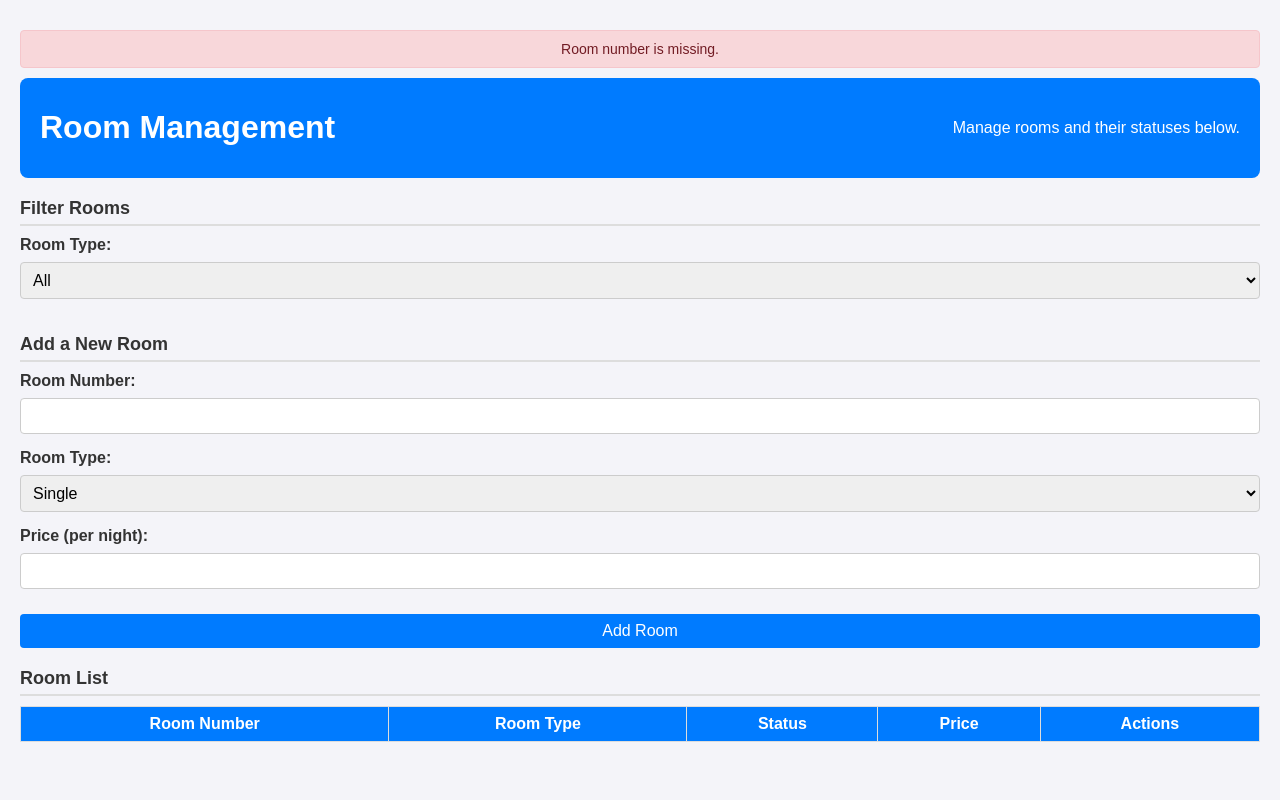
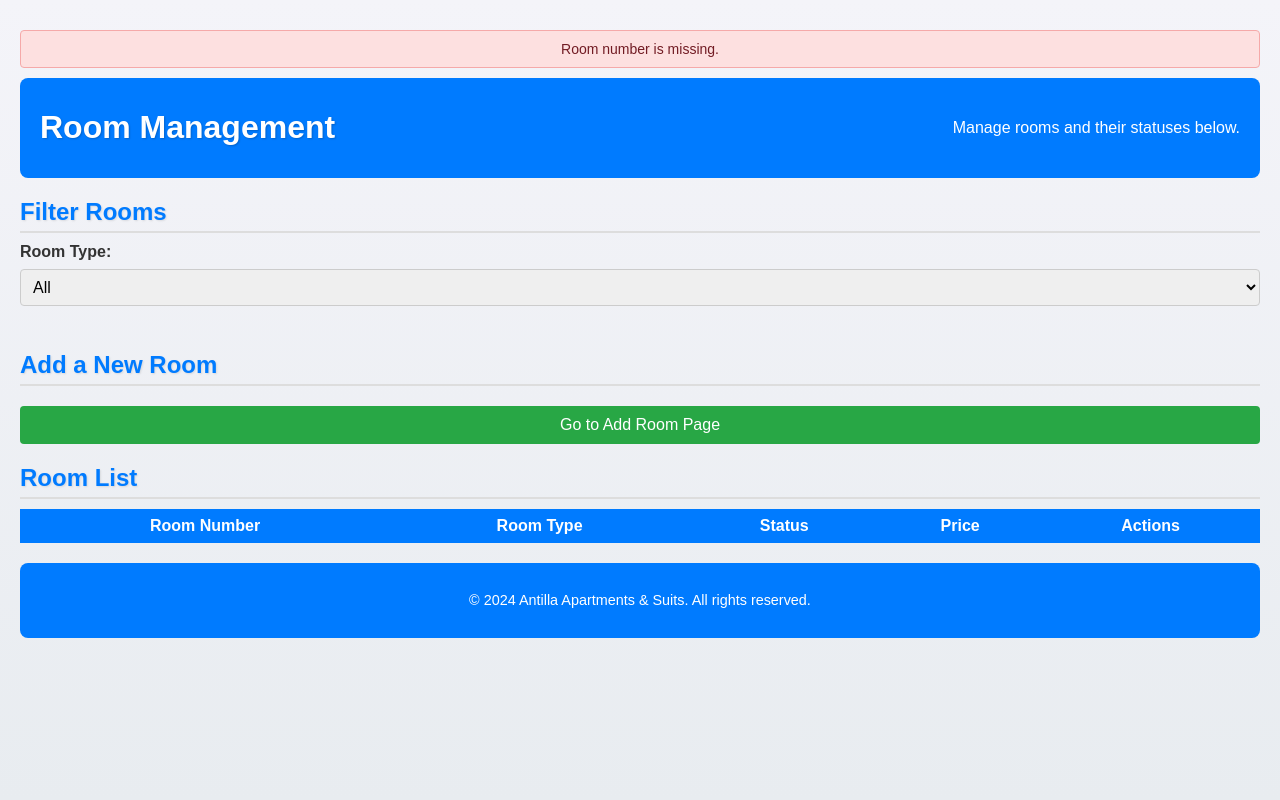
Before and after one commit to successdanesy/hotel2, a PHP site: the page made by room.php in a window 1280 px wide. Run offline with PHP 8.4, Linux system fonts and the light colour scheme; the visitor is signed in with stand-in values (Sample User, id 1); data that the repository does not hold is empty.

Commit message:
made a create room page and moved the form there for easier page usability, and updated styling and added a footer

```diff
--- a/room.css
+++ b/room.css
@@ -6,7 +6,7 @@
 body {
     font-family: Arial, sans-serif;
     margin: 0;
-    background-color: #f4f4f9;
+    background: linear-gradient(to bottom, #f4f4f9, #e8ecf0);
     padding: 20px;
     color: #333;
 }
@@ -21,6 +21,11 @@ header {
     padding: 10px 20px;
     border-radius: 8px;
     color: white;
+}
+
+header h1 {
+    font-size: 2rem;
+    text-shadow: 1px 1px 2px rgba(0, 0, 0, 0.2);
 }
 
 header .search-bar {
@@ -73,11 +78,12 @@ header .welcome i {
 
 /* Section titles */
 h2 {
-    font-size: 18px;
-    color: #333;
+    font-size: 1.5rem;
+    color: #007bff;
     margin-bottom: 10px;
     border-bottom: 2px solid #ddd;
     padding-bottom: 5px;
+    text-shadow: 1px 1px 2px rgba(0, 0, 0, 0.1);
 }
 
 /* Table styles */
@@ -87,19 +93,28 @@ table {
     margin-top: 10px;
 }
 
-th, td {
+th {
+    position: sticky;
+    top: 0;
+    background-color: #007bff;
+    color: white;
+    padding: 8px;
+    z-index: 10;
+}
+
+td {
     padding: 8px;
     border: 1px solid #ddd;
     text-align: center;
 }
 
-th {
-    background-color: #007bff;
-    color: white;
+tbody tr:nth-child(even) {
+    background-color: #f9f9f9;
 }
 
-tr:nth-child(even) {
-    background-color: #f9f9f9;
+table tr:hover {
+    background-color: #f1f9ff;
+    transition: background-color 0.3s ease;
 }
 
 /* Button styles */
@@ -113,9 +128,11 @@ button {
     cursor: pointer;
     font-size: 1rem;
     margin-top: 10px;
+    transition: transform 0.3s ease, background-color 0.3s ease;
 }
 
 button:hover {
+    transform: translateY(-3px);
     background-color: #0056b3;
 }
 
@@ -130,7 +147,8 @@ form label {
     font-weight: bold;
 }
 
-form input, form select {
+form input,
+form select {
     width: 100%;
     padding: 8px;
     border: 1px solid #ccc;
@@ -170,23 +188,60 @@ form button {
 }
 
 .alert.success {
-    background-color: #d4edda;
+    background-color: #d1f5d3;
     color: #155724;
-    border: 1px solid #c3e6cb;
+    border: 1px solid #91d991;
 }
 
 .alert.error {
-    background-color: #f8d7da;
+    background-color: #fde0e0;
     color: #721c24;
-    border: 1px solid #f5c6cb;
+    border: 1px solid #f5a9a9;
+}
+
+/* Add Room Link Section */
+.add-room-link {
+    margin-top: 30px;
+}
+
+.add-room-link .button {
+    display: inline-block;
+    padding: 10px 20px;
+    background-color: #28a745;
+    font-size: 1rem;
+    text-align: center;
+    transition: transform 0.3s ease, background-color 0.3s ease;
+}
+
+.add-room-link .button:hover {
+    transform: translateY(-3px);
+    background-color: #218838;
+}
+
+/* Back to Room Management Button */
+.back-to-room-management {
+    margin-top: 20px;
+    display: flex;
+    justify-content: flex-start;
+}
+
+.back-to-room-management .button {
+    background-color: #ffc107;
+    font-size: 1rem;
+    padding: 8px 16px;
+}
+
+.back-to-room-management .button:hover {
+    background-color: #e0a800;
 }
 
 /* Footer */
 footer {
     text-align: center;
-    padding: 10px;
+    padding: 15px;
     margin-top: 20px;
     background-color: #007bff;
     color: white;
     border-radius: 8px;
+    font-size: 0.9rem;
 }
--- a/room.php
+++ b/room.php
@@ -74,27 +74,15 @@ while ($row = $result->fetch_assoc()) {
             </form>
         </section>
 
-        <!-- Add Room Form -->
-        <section class="add-room">
-            <h2>Add a New Room</h2>
-            <form id="add-room-form" method="POST" action="add_room.php">
-                <label for="room_number">Room Number:</label>
-                <input type="text" id="room_number" name="room_number" required>
+        <!-- Link to Create Room Page -->
+        <section class="add-room-link">
+    <h2>Add a New Room</h2>
+    <form action="create_room.php" method="GET">
+        <button type="submit" class="button">Go to Add Room Page</button>
+    </form>
+</section>
 
-                <label for="room_type">Room Type:</label>
-                <select id="room_type" name="room_type" required>
-                    <option value="Single">Single</option>
-                    <option value="Double">Double</option>
-                    <option value="Suite">Suite</option>
-                    <option value="Family">Family</option>
-                </select>
 
-                <label for="price">Price (per night):</label>
-                <input type="number" id="price" name="price" step="0.01" required>
-
-                <button type="submit">Add Room</button>
-            </form>
-        </section>
 
         <!-- Room Table -->
         <section class="room-list">
@@ -145,4 +133,10 @@ while ($row = $result->fetch_assoc()) {
         </section>
     </div>
 </body>
+
+<!-- Footer Section -->
+<footer>
+    <p>&copy; 2024 Antilla Apartments & Suits. All rights reserved.</p>
+</footer>
+
 </html>
```
Also changed, not shown: create_room.php (added, +90 -0 lines).
